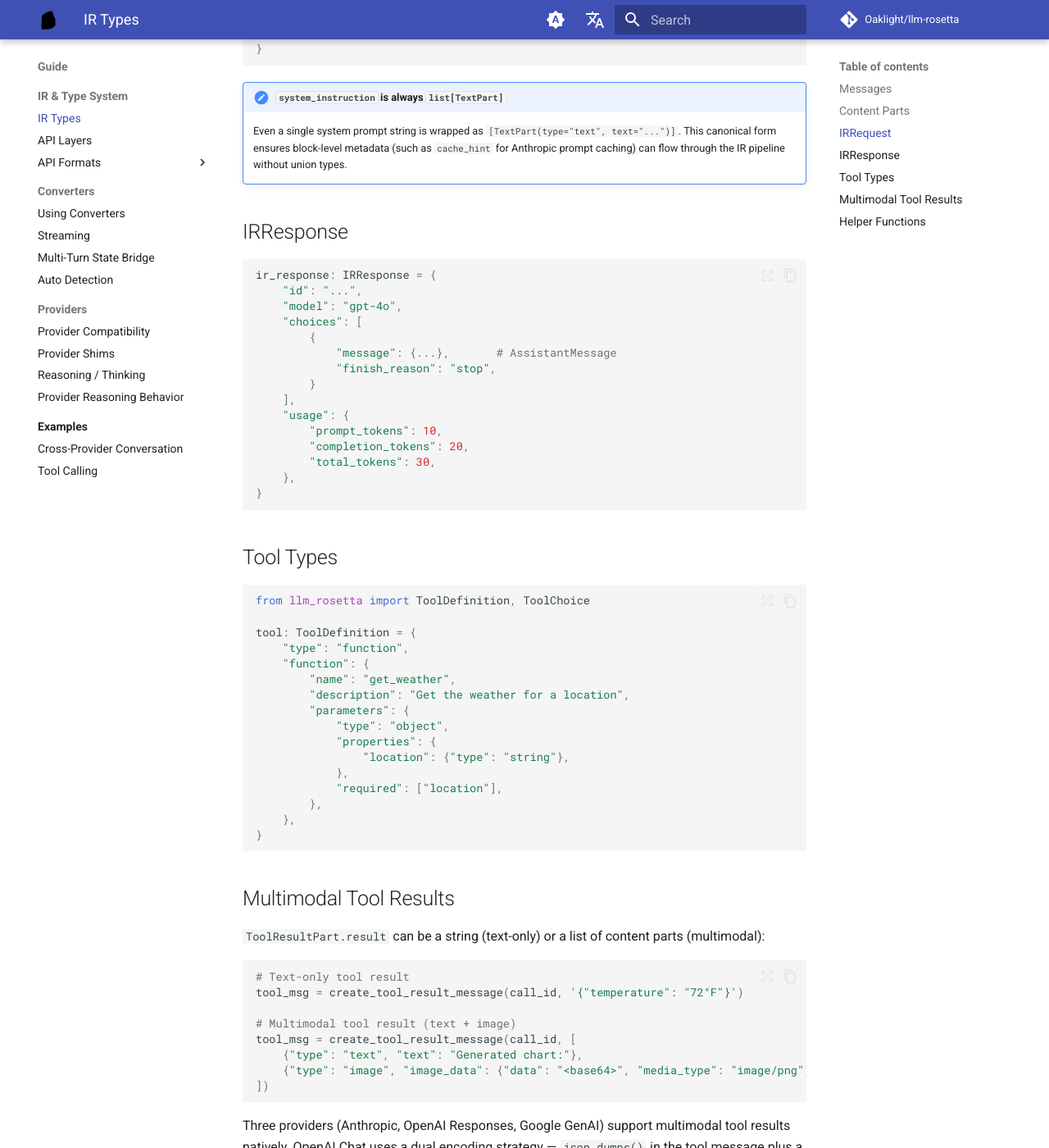
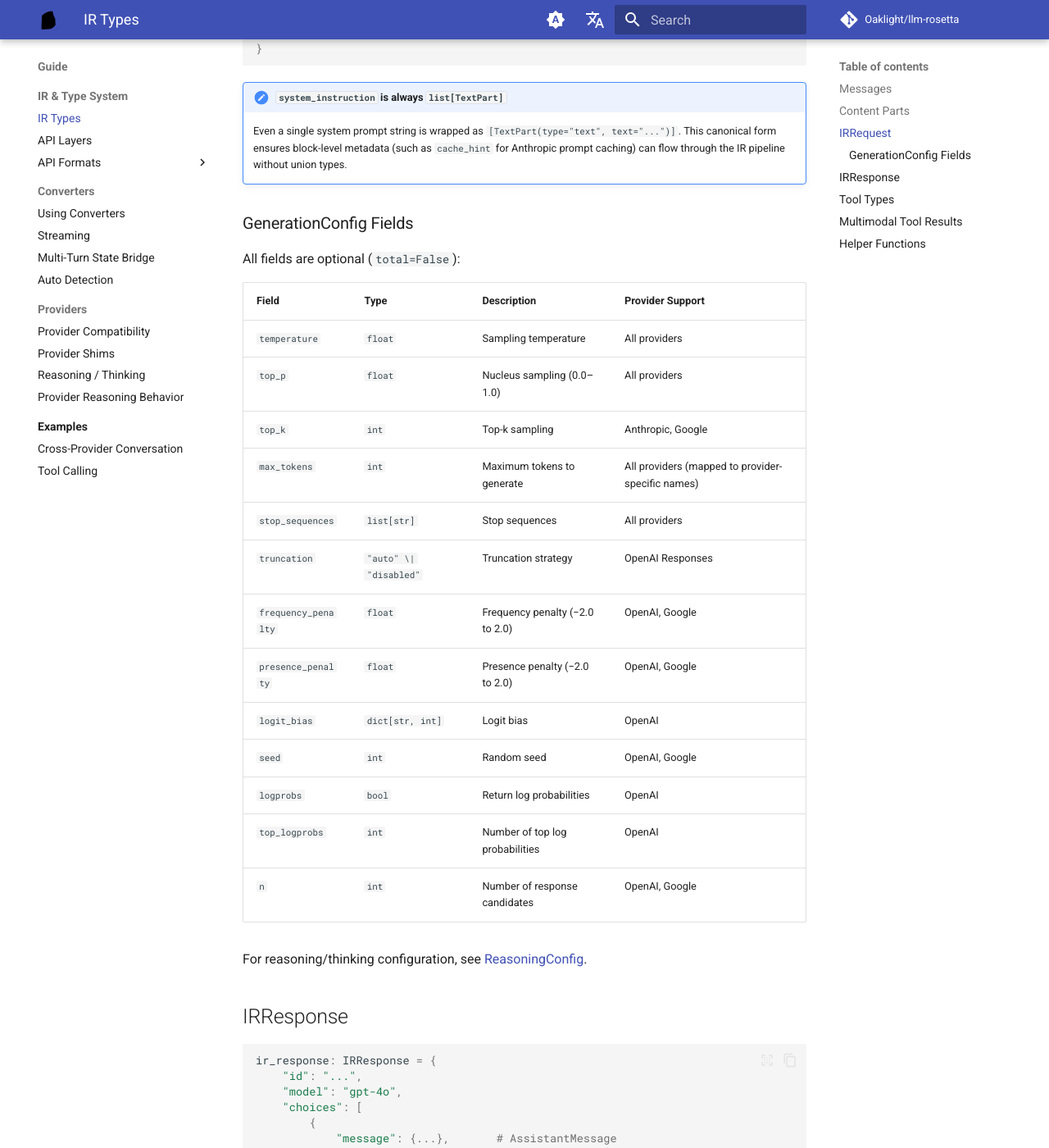
Before and after one commit to Oaklight/llm-rosetta, an MkDocs documentation site: the page built from docs/guide/ir-types.md, in a window 1280 px wide and 1400 px high, scrolled down 1526 px. Shown: the whole window at 82% size. Built offline with MkDocs 1.6.1 and Material for MkDocs 9.7.7, drawn with Linux system fonts in a browser that asks for light colours; comment, search, counter and statistics services are not loaded.

Commit message:
docs: add GenerationConfig field table and config reload note
- Add full GenerationConfig field reference table to ir-types.md with
  type, description, and provider support for all 13 fields
- Add config reload tip to configuration.md explaining that the gateway
  does not watch config files — use admin panel/API for hot-reload

```diff
--- a/docs/guide/ir-types.md
+++ b/docs/guide/ir-types.md
@@ -55,6 +55,28 @@ ir_request: IRRequest = {
     Even a single system prompt string is wrapped as `[TextPart(type="text", text="...")]`.
     This canonical form ensures block-level metadata (such as `cache_hint` for Anthropic
     prompt caching) can flow through the IR pipeline without union types.
+
+### GenerationConfig Fields
+
+All fields are optional (`total=False`):
+
+| Field | Type | Description | Provider Support |
+|-------|------|-------------|-----------------|
+| `temperature` | `float` | Sampling temperature | All providers |
+| `top_p` | `float` | Nucleus sampling (0.0–1.0) | All providers |
+| `top_k` | `int` | Top-k sampling | Anthropic, Google |
+| `max_tokens` | `int` | Maximum tokens to generate | All providers (mapped to provider-specific names) |
+| `stop_sequences` | `list[str]` | Stop sequences | All providers |
+| `truncation` | `"auto" \| "disabled"` | Truncation strategy | OpenAI Responses |
+| `frequency_penalty` | `float` | Frequency penalty (−2.0 to 2.0) | OpenAI, Google |
+| `presence_penalty` | `float` | Presence penalty (−2.0 to 2.0) | OpenAI, Google |
+| `logit_bias` | `dict[str, int]` | Logit bias | OpenAI |
+| `seed` | `int` | Random seed | OpenAI, Google |
+| `logprobs` | `bool` | Return log probabilities | OpenAI |
+| `top_logprobs` | `int` | Number of top log probabilities | OpenAI |
+| `n` | `int` | Number of response candidates | OpenAI, Google |
+
+For reasoning/thinking configuration, see [ReasoningConfig](../guide/reasoning.md).
 
 ## IRResponse
 
```
Also changed, not shown: docs/gateway/configuration.md (+3 -0 lines).
